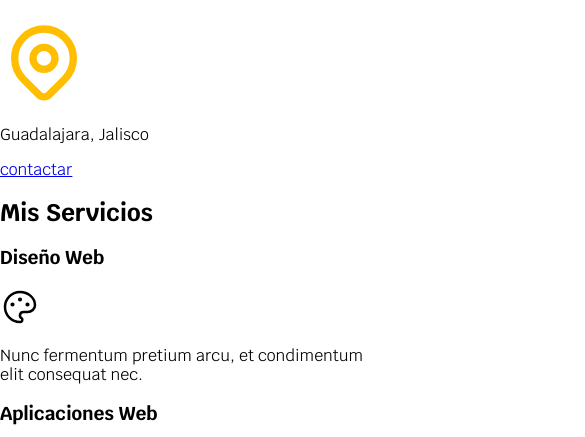
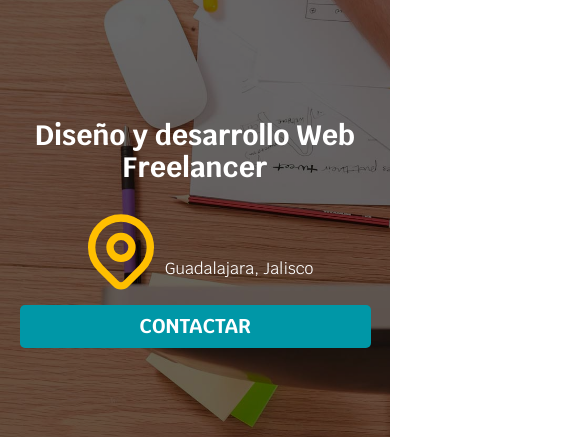
Before and after one commit to Leslie-n19/Sitio-freelancer, a plain HTML site: page index.html in a window 390 px wide. Shown: the part 270-707 px from the top of the page, 585 px wide, since content can reach past the window. Drawn offline with Linux system fonts and the light colour scheme.

Commit message:
Se añadieron partes en css para responsive, se hizo avance en diseño en CSS, se puso CSS Box Model Hack, se hizo mas visual el main. Se le hicieron ajustes a la seccion HERO

```diff
--- a/css/style.css
+++ b/css/style.css
@@ -1,42 +1,101 @@
+/*Paleta de colores(custom propieties*/
 :root{
     --blanco:#FFFFFF;
     --oscuro: #212121;
     --primario: #FFC107;
     --secundario: #0097A7;
     --gris:#757575;
+    --grisClaro: #dfe9f3;
 }
+
+/*Globales*/
 
 html{
     font-size: 62.5%;
+    box-sizing: border-box; /* Hack Box model*/
 }
+
+*, *:before, *:after {
+    box-sizing: inherit;
+  }
 
 body{
     font-size: 16px; /* 1 rem = 10px*/
     font-family: 'Krub', sans-serif;
+    background-image: linear-gradient(to top, var(--grisClaro) 0%, var(--blanco) 100%);
 }
 
+.contenedor{
+    max-width: 120rem;
+    margin: 0 auto;
+}
 
-.titulo {
+.boton {
+    background-color: var(--secundario);
+    color: var(--blanco);
+    padding: 1rem 3rem;
+    margin-top: 1rem;
+    font-size: 2rem;
+    text-decoration: none;
+    text-transform: uppercase;
+    font-weight: bold;
+    border-radius: .5rem;
+    width: 90%;
     text-align: center;
+}
+
+@media (min-width: 768px){
+    .boton{
+        width: auto;
+    }
+}
+
+.sombra{
+    -webkit-box-shadow: 0px 5px 15px 0px rgba(112,112,112,0.47);
+    -moz-box-shadow: 0px 5px 15px 0px rgba(112,112,112,0.47);
+    box-shadow: 0px 5px 15px 0px rgba(112,112,112,0.47);
+    background-color: var(--blanco);
+    padding: 2rem;
+    border-radius: 1rem;
+}
+
+/* Tipografia */
+h1{
     font-size: 3.8rem;
 }
 
+h2{
+    font-size: 2.8rem;
+}
+
+h3{
+    font-size: 1.8rem;
+}
+h1,h2,h3{
+    text-align: center;
+}
+
+/* Títulos */
 .titulo span{
     font-size: 2rem;
 }
 
-.contenedor{
-    width: 120rem;
-    margin: 0 auto;
-}
-
+/*Navegación principal*/
 .nav-bg{
     background-color: var(--secundario);
 }
 
 .navegacion-principal{
     display: flex;
-    justify-content: space-between;
+    flex-direction: column;
+    align-items: center;
+}
+
+@media (min-width: 768px){
+    .navegacion-principal{
+        flex-direction: row;
+        justify-content: space-between;
+    }
 }
 
 .navegacion-principal a{
@@ -51,3 +110,36 @@ body{
     background-color: var(--primario);
     color: var(--oscuro);
 }
+
+/*Imagen*/
+.hero {
+    background-image: url(../img/hero.jpg);
+    background-repeat: no-repeat;
+    background-size: cover;
+    height: 450px;
+    position: relative;
+    margin-bottom: 2rem;
+}
+
+.contenido-hero {
+    position: absolute;
+    background-color: rgba(0, 0, 0, .6);
+    width: 100%;
+    height: 100%;
+
+    display: flex;
+    flex-direction: column;
+    align-items: center;
+    justify-content: center;
+
+}
+
+.contenido-hero h2,
+.contenido-hero p{
+    color: var(--blanco);
+}
+
+.contenido-hero .ubicacion {
+    display: flex;
+    align-items: flex-end;
+}
--- a/index.html
+++ b/index.html
@@ -27,20 +27,23 @@
     </div>
 
 
-    <section>   <!---Cuando la primera etiqueta hijo es un heading, se usa section-->
-         <h2 class="titulo">Diseño y desarrollo Web Freelancer</h2>
+    <section class="hero">   <!---Cuando la primera etiqueta hijo es un heading, se usa section-->
+         <div class="contenido-hero">
+            <h2>Diseño y desarrollo Web Freelancer</h2>
 
-         <svg xmlns="http://www.w3.org/2000/svg" class="icon icon-tabler icon-tabler-map-pin" width="88" height="88" viewBox="0 0 24 24" stroke-width="2" stroke="#ffbf00" fill="none" stroke-linecap="round" stroke-linejoin="round">
-            <path stroke="none" d="M0 0h24v24H0z" fill="none"/>
-            <circle cx="12" cy="11" r="3" />
-            <path d="M17.657 16.657l-4.243 4.243a2 2 0 0 1 -2.827 0l-4.244 -4.243a8 8 0 1 1 11.314 0z" />
-          </svg>
-         <p>Guadalajara, Jalisco</p>
+            <div class="ubicacion"><svg xmlns="http://www.w3.org/2000/svg" class="icon icon-tabler icon-tabler-map-pin" width="88" height="88" viewBox="0 0 24 24" stroke-width="2" stroke="#ffbf00" fill="none" stroke-linecap="round" stroke-linejoin="round">
+                <path stroke="none" d="M0 0h24v24H0z" fill="none"/>
+                <circle cx="12" cy="11" r="3" />
+                <path d="M17.657 16.657l-4.243 4.243a2 2 0 0 1 -2.827 0l-4.244 -4.243a8 8 0 1 1 11.314 0z" />
+              </svg>
+             <p>Guadalajara, Jalisco</p>
+            </div>
 
-         <a href="#">contactar</a>
+            <a class="boton" href="#">Contactar</a>
+         </div> <!-- .contenido-hero-->
     </section>
 
-    <main><h2>Mis Servicios</h2>
+    <main class="contenedor sombra"><h2>Mis Servicios</h2>
 
         <section>
             <h3>Diseño Web</h3>
```
